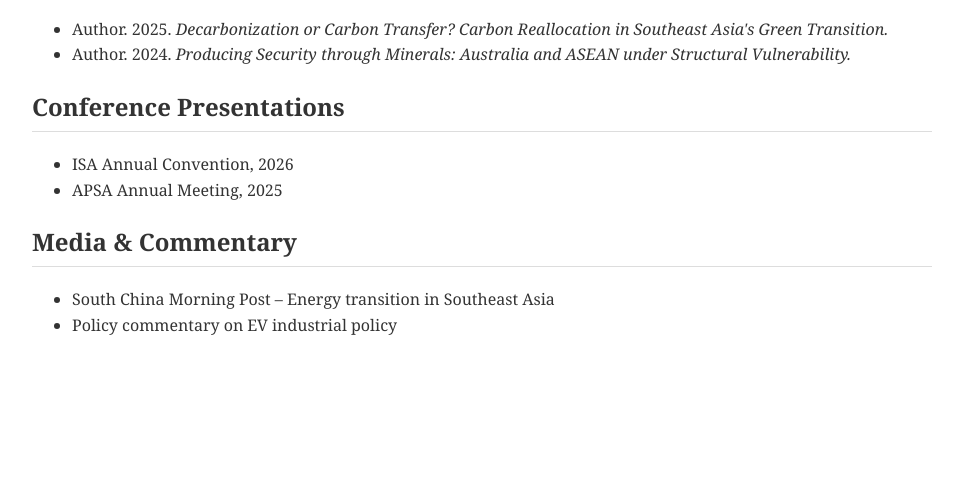
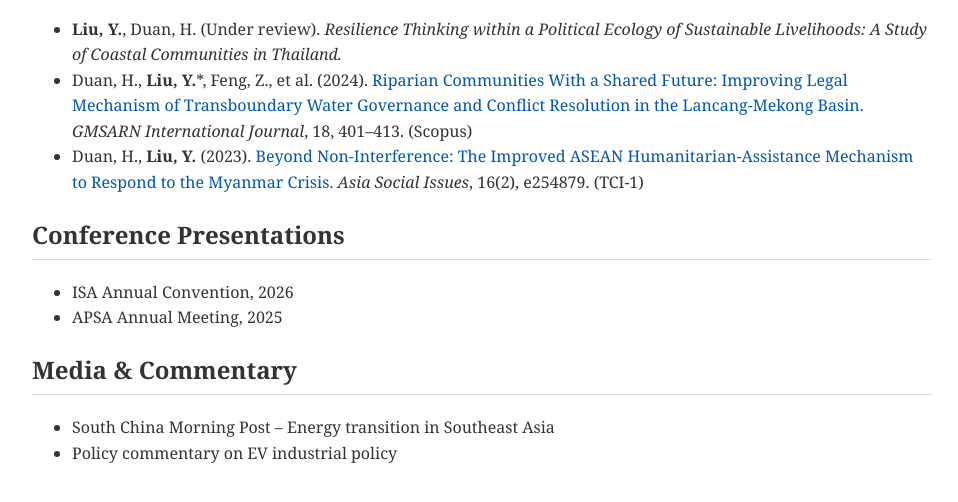
Before and after one commit to yunkangliu/yunkangliu.github.io, a plain HTML site: page pages/publications.html in a window 1280 px wide. Shown: the part 216-718 px from the top of the page, without its empty margins (158-1116 px from the left). Drawn offline with Linux system fonts and the light colour scheme.

Commit message:
Update publications.html

```diff
--- a/pages/publications.html
+++ b/pages/publications.html
@@ -22,15 +22,27 @@
 
 <ul>
 
-<li>
-Author. 2025.
-<i>Decarbonization or Carbon Transfer? Carbon Reallocation in Southeast Asia's Green Transition.</i>
+  <li>
+<strong>Liu, Y.</strong>, Duan, H. (Under review).
+<i>Resilience Thinking within a Political Ecology of Sustainable Livelihoods: A Study of Coastal Communities in Thailand.</i>
 </li>
 
 <li>
-Author. 2024.
-<i>Producing Security through Minerals: Australia and ASEAN under Structural Vulnerability.</i>
+Duan, H., <strong>Liu, Y.</strong>*, Feng, Z., et al. (2024).
+<a href="https://gmsarnjournal.com/home/wp-content/uploads/2023/12/vol18no3-14.pdf" target="_blank">
+Riparian Communities With a Shared Future: Improving Legal Mechanism of Transboundary Water Governance and Conflict Resolution in the Lancang-Mekong Basin.
+</a>
+<i>GMSARN International Journal</i>, 18, 401–413. (Scopus)
 </li>
+
+<li>
+Duan, H., <strong>Liu, Y.</strong> (2023).
+<a href="https://doi.org/10.48048/asi.2023.254879" target="_blank">
+Beyond Non-Interference: The Improved ASEAN Humanitarian-Assistance Mechanism to Respond to the Myanmar Crisis.
+</a>
+<i>Asia Social Issues</i>, 16(2), e254879. (TCI-1)
+</li>
+
 
 </ul>
 
```
